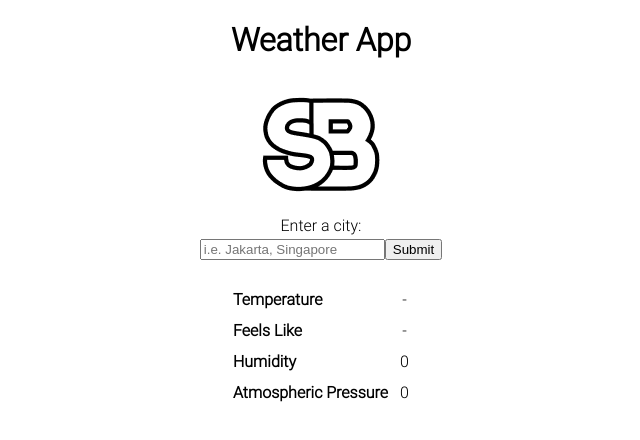
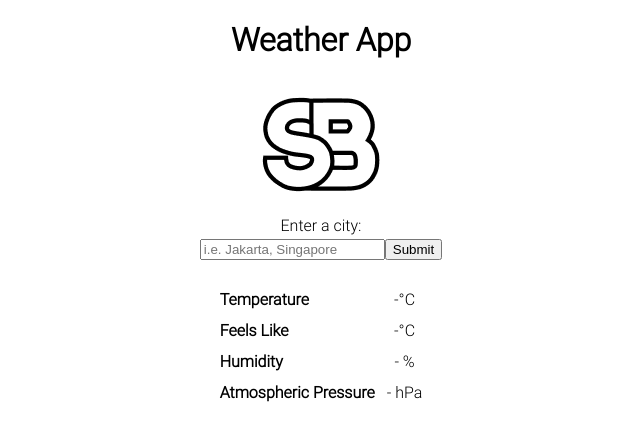
Before and after one commit to leonardobahar/sgu_weather_app2, a React (Create React App) app: page / in a window 1280 px wide. Shown: the top 440 px of the page, without its empty margins (319-959 px from the left). Built offline with nearby package versions, Linux system fonts and the light colour scheme.

Commit message:
Feat: Local storage

```diff
--- a/src/App.js
+++ b/src/App.js
@@ -4,9 +4,11 @@ import "./App.css";
 import icon128 from "./assets/images/icon128.png";
 import { useEffect, useState } from "react";
 import useGetWeather from "./hooks/useGetWeather";
+import useCityStorage from "./hooks/useCityStorage";
 
 function App() {
   const [cityInput, setCityInput] = useState("");
+  const { getStorage, setStorage } = useCityStorage();
   const { data: weatherData, getWeather } = useGetWeather();
 
   // Listens on changes in cityInput and then performs the function as intended
@@ -18,20 +20,22 @@ function App() {
   // This hook runs on an empty arrayed dep
   // This hook will only run once the page is loaded
   useEffect(() => {
-    console.log("This page is loaded");
+    //console.log("This page is loaded");
+    //console.log(getStorage());
   }, []);
 
   // This hook runs once any state is updated
   useEffect(() => {
-    console.log("Everything else is updated");
+    //console.log("Everything else is updated");
   });
 
   const onSubmitButtonClicked = () => {
     getWeather(cityInput);
+    setStorage(cityInput);
   };
 
   useEffect(() => {
-    console.log(weatherData);
+    //console.log(weatherData);
   }, [weatherData]);
 
   return (
@@ -91,19 +95,27 @@ function App() {
         <table class="centerContainer" cellpadding="5px">
           <tr>
             <th class="customTableHeader">Temperature</th>
-            <td id="temperatureField">{weatherData?.main?.temp ?? "-"}</td>
+            <td id="temperatureField">
+              {`${weatherData?.main?.temp ?? "-"}°C`}
+            </td>
           </tr>
           <tr>
             <th class="customTableHeader">Feels Like</th>
-            <td id="feelsLikeField">{weatherData?.main?.feels_like ?? "-"}</td>
+            <td id="feelsLikeField">
+              {`${weatherData?.main?.feels_like ?? "-"}°C`}
+            </td>
           </tr>
           <tr>
             <th class="customTableHeader">Humidity</th>
-            <td id="humidityField">0</td>
+            <td id="humidityField">{`${
+              weatherData?.main?.humidity ?? "-"
+            } %`}</td>
           </tr>
           <tr>
             <th class="customTableHeader">Atmospheric Pressure</th>
-            <td id="pressureField">0</td>
+            <td id="pressureField">{`${
+              weatherData?.main?.pressure ?? "-"
+            } hPa`}</td>
           </tr>
         </table>
       </div>
--- /dev/null
+++ b/src/constants.js
@@ -0,0 +1 @@
+export const CITIES_KEY = "cities";
--- /dev/null
+++ b/src/hooks/useCityStorage.js
@@ -0,0 +1,34 @@
+import { useCallback, useContext, useState } from "react";
+import { GlobalContext } from "../context/globalContext";
+import { CITIES_KEY } from "../constants";
+
+const useCityStorage = () => {
+  const getStorage = () => {
+    const storage = localStorage.getItem(CITIES_KEY);
+    if (storage === null || storage === "") {
+      return [];
+    } else {
+      return JSON.parse(storage);
+    }
+  };
+  const setStorage = (city) => {
+    let storage = getStorage();
+
+    if (storage?.length === 0) {
+      localStorage.setItem(CITIES_KEY, JSON.stringify([city]));
+    } else {
+      if (!storage.includes(city)) {
+        storage.push(city);
+        localStorage.setItem(CITIES_KEY, JSON.stringify(storage));
+      }
+    }
+
+    console.log(localStorage.getItem(CITIES_KEY));
+  };
+  return {
+    getStorage,
+    setStorage,
+  };
+};
+
+export default useCityStorage;
```
